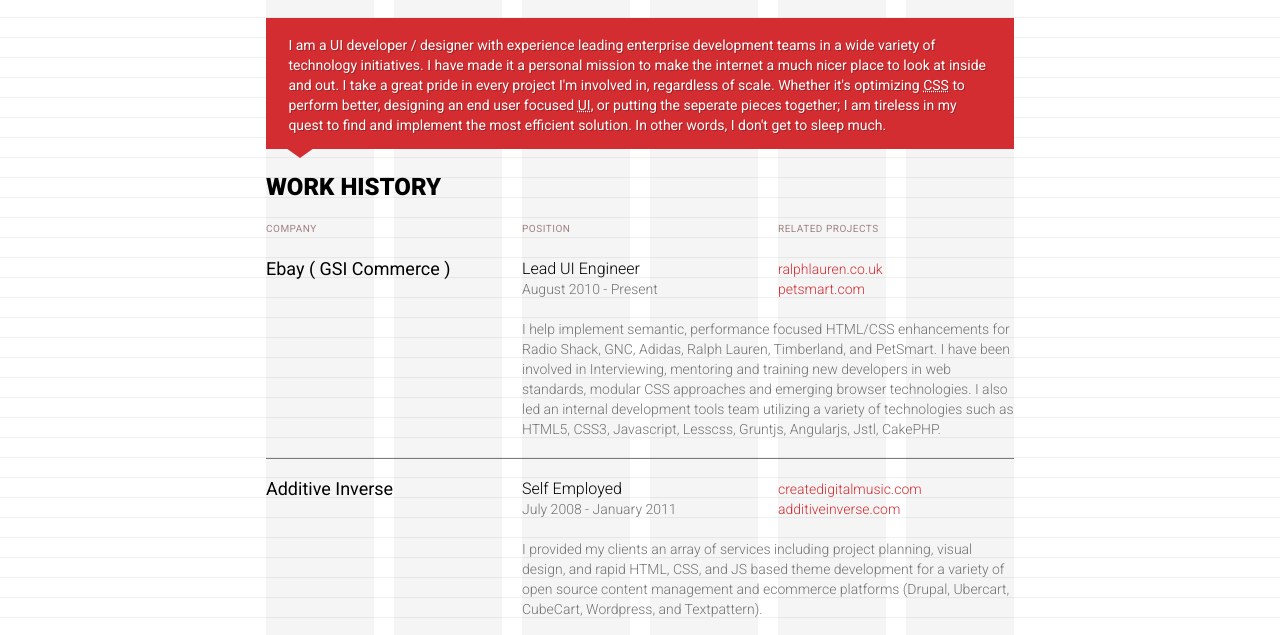
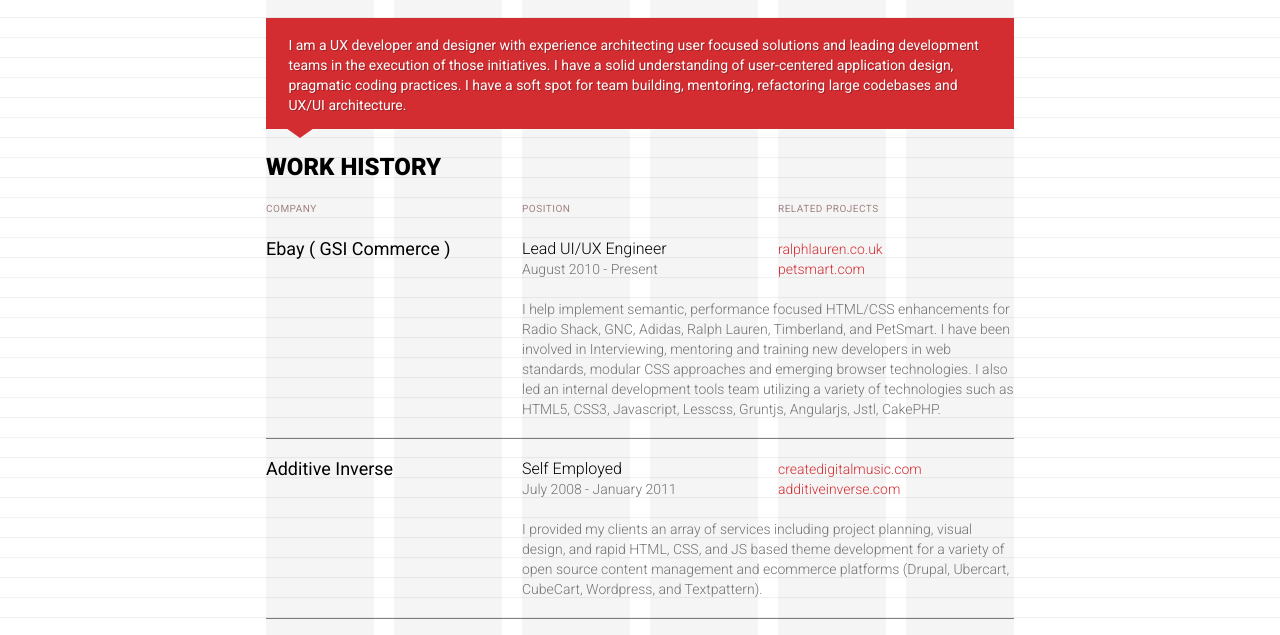
Before and after one commit to additiveinverse/resume, a plain HTML site: page index.html in a window 1280 px wide. Shown: the part 103-738 px from the top of the page. Drawn offline with nearby package versions, Linux system fonts and the light colour scheme.

Commit message:
Update index.html
data updates!

```diff
--- a/index.html
+++ b/index.html
@@ -205,7 +205,7 @@ body {
 </header>
 
 <aside class="mission ng-cloak" itemprop="description">
-	<blockquote class="quote-mission">I am a UI developer / designer with experience leading enterprise development teams in a wide variety of technology initiatives. I have made it a personal mission to make the internet a much nicer place to look at inside and out. I take a great pride in every project I'm involved in, regardless of scale. Whether it's optimizing <abbr title="Cascading Style Sheets">CSS</abbr> to perform better, designing an end user focused <abbr title="User Interface">UI</abbr>, or putting the seperate pieces together; I am tireless in my quest to find and implement the most efficient solution. In other words, I don't get to sleep much.
+	<blockquote class="quote-mission">I am a UX developer and designer with experience architecting user focused solutions and leading development teams in the execution of those initiatives. I have a solid understanding of user-centered application design, pragmatic coding practices. I have a soft spot for team building, mentoring, refactoring large codebases and UX/UI architecture.
 	</blockquote>
 </aside>
 
@@ -256,7 +256,7 @@ app.controller( 'timeline', function( $scope ) {
 */
 my.timeline =
 		[	{	"company" : "Ebay ( GSI Commerce )"
-			,	"position" : "Lead UI Engineer"
+			,	"position" : "Lead UI/UX Engineer"
 			,	"start" : "August 2010"
 			,	"end" : "Present"
 			,	"projects" : [ "ralphlauren.co.uk",  "petsmart.com" ]
```
